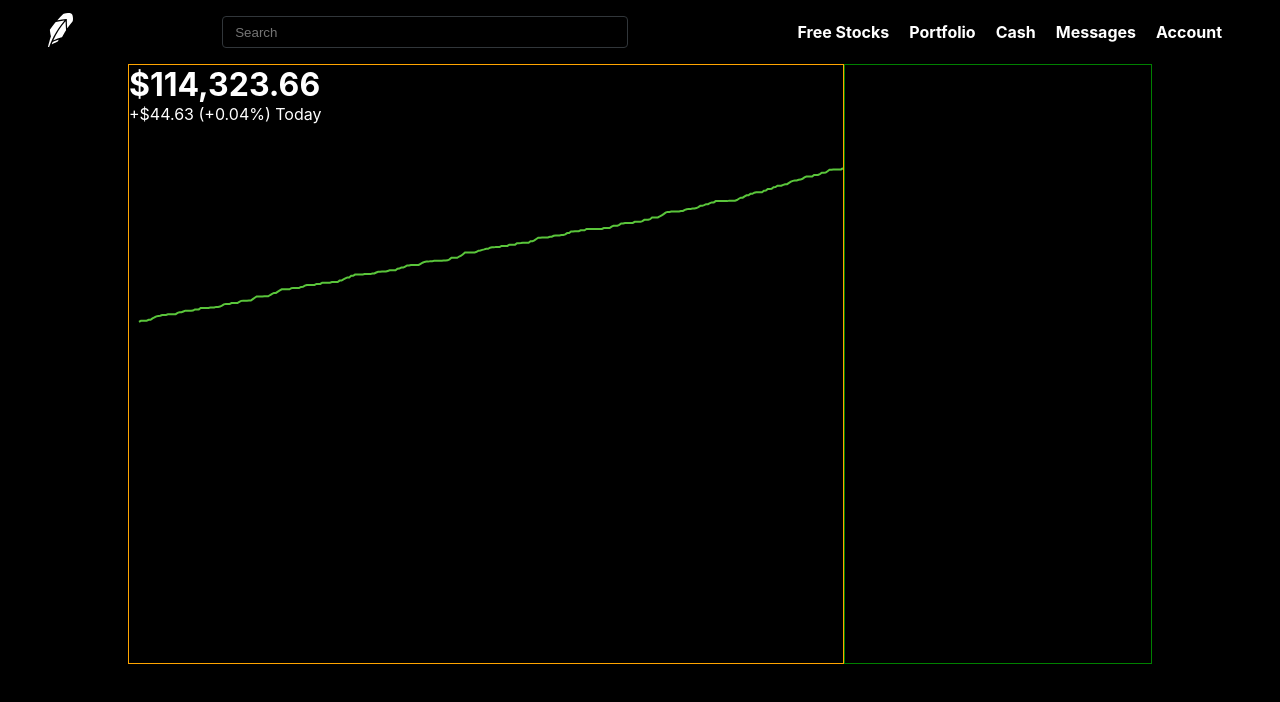
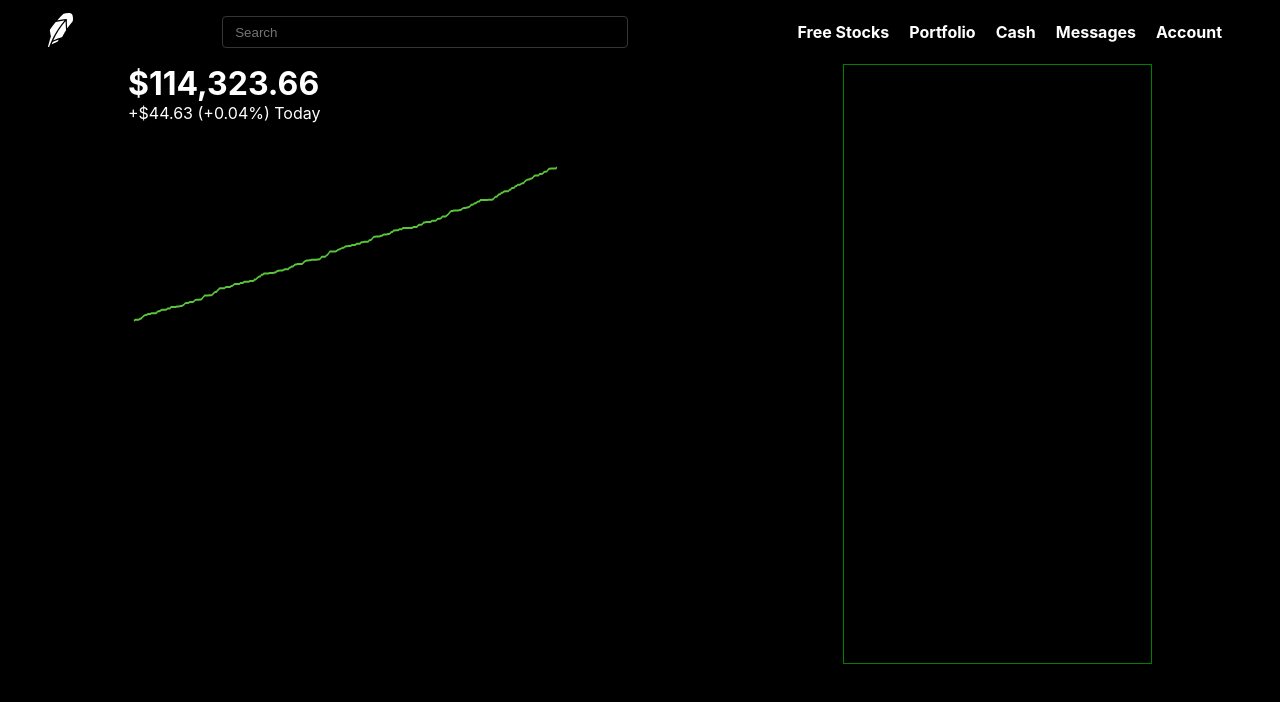
Before and after one commit to Majd-sufian/Robinghood-clone, a React (Create React App) app in the folder robinhood/: page / in a window 1280 px wide. Shown: the top 702 px of the page. Built offline with nearby package versions, Linux system fonts and the light colour scheme.

Commit message:
fetch data from the api

```diff
--- a/robinhood/src/component/Stats.js
+++ b/robinhood/src/component/Stats.js
@@ -11,3 +11,5 @@ export default Stats;
 // stats__container
 // stats__header
 // stats__content
+// - stats__rows for our current stocks
+// stats__header for list
--- a/robinhood/src/style/LineGraph.css
+++ b/robinhood/src/style/LineGraph.css
@@ -1,3 +1,7 @@
 .lineGraph {
   height: 200px;
 }
+
+.lineGraph > canvas {
+  width: 60% !important;
+}
--- a/robinhood/src/style/Newsfeed.css
+++ b/robinhood/src/style/Newsfeed.css
@@ -1,6 +1,6 @@
 .newsfeed {
   flex: 0.7;
-  border: 1px solid orange;
+  /* border: 1px solid orange; */
 }
 
 .newsfeed__portfolio {
@@ -14,3 +14,12 @@
 .newsfeed__portfolio > p {
   margin-top: 0;
 }
+
+.newsfeed__chart {
+  width: 100%;
+}
+
+.newsfeed__chartSection {
+  display: flex;
+  flex-direction: column;
+}
```
Also changed, not shown: 1 other file (tests, documents, lock files or other folders).
